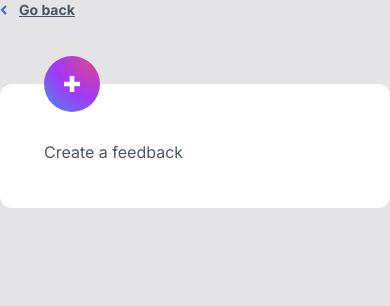
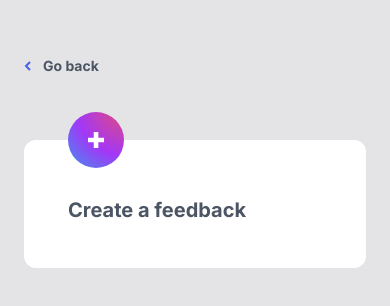
Before and after one commit to katsuragawaa/feedback-hub, a Vue app: page /feedback/new in a window 390 px wide. Shown: the top 306 px of the page. Built offline with nearby package versions, Linux system fonts and the light colour scheme.

Commit message:
Change into composition API

```diff
--- a/src/components/feedback-form/FeedbackForm.vue
+++ b/src/components/feedback-form/FeedbackForm.vue
@@ -1,37 +1,28 @@
-<script lang="ts">
-import { defineComponent } from 'vue';
+<script setup lang="ts">
+import NewFeedbackIcon from './icons/NewFeedbackIcon.vue';
+import GoBackButton from '../shared/GoBackButton.vue';
+import {} from 'vue';
 
-import GoBackButton from '../shared/GoBackButton.vue';
-import NewFeedbackIcon from './icons/NewFeedbackIcon.vue';
-
-export default defineComponent({
-  name: 'FeedbackForm',
-  components: {
-    GoBackButton,
-    NewFeedbackIcon,
-  },
-  props: {
-    title: {
-      type: String,
-      required: true,
-    },
+const { title } = defineProps({
+  title: {
+    type: String,
+    required: true,
   },
 });
 </script>
 
 <template>
   <div
-    class="px-10 py-14 xl:px-36 text-gray-600 md:p-0 min-h-screen bg-zinc-200 flex flex-col"
+    class="px-10 py-14 xl:px-36 text-gray-600 md:px-6 min-h-screen bg-zinc-200 flex flex-col"
   >
     <GoBackButton textColor="gray-600" iconColor="#4661E6" />
-
     <div
       class="flex flex-col bg-white rounded-xl px-11 pt-14 pb-11 mt-16 relative"
     >
       <div class="absolute left-11 -top-7">
         <NewFeedbackIcon />
       </div>
-      <div>Create a feedback</div>
+      <div class="text-xl font-bold">{{ title }}</div>
     </div>
   </div>
 </template>
```
